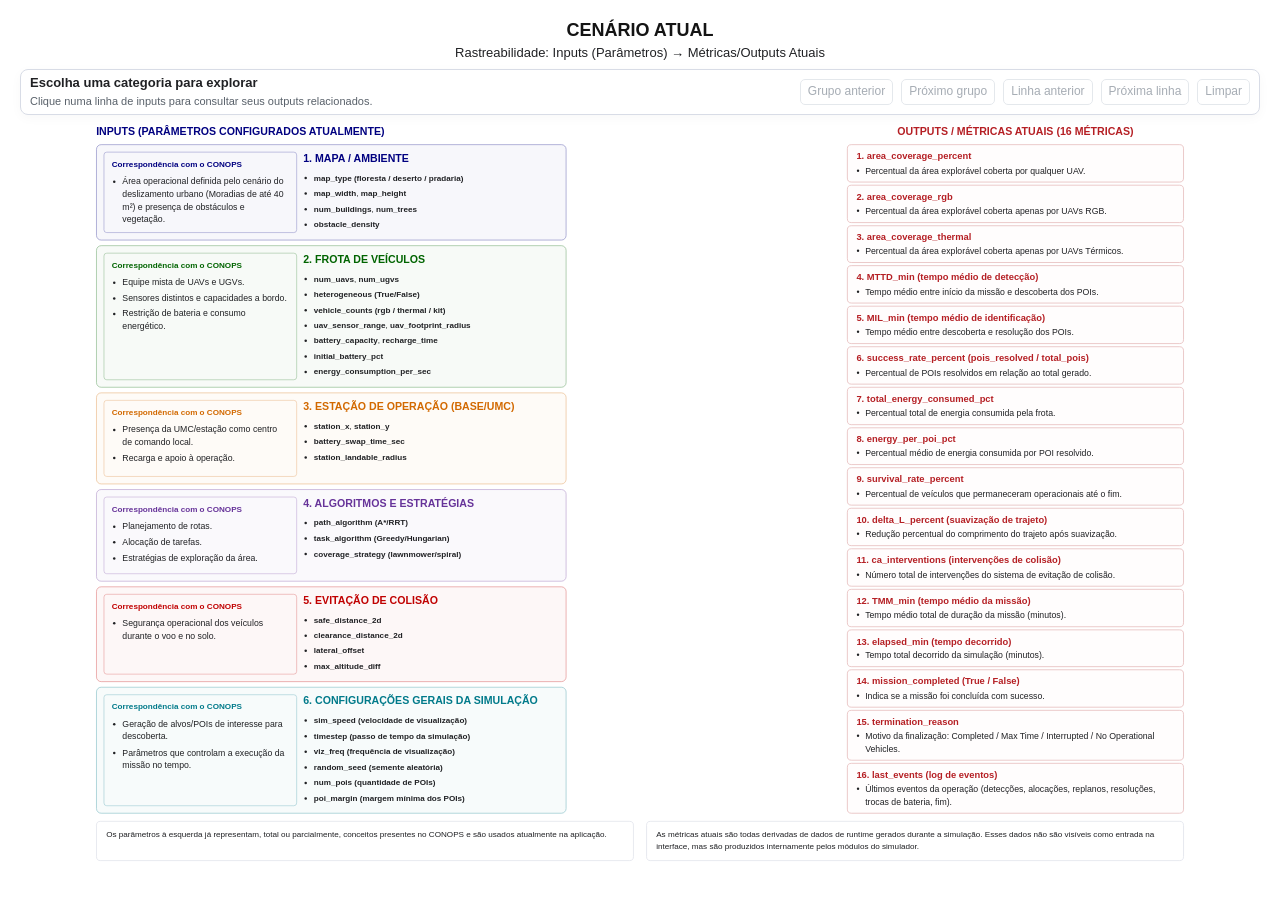
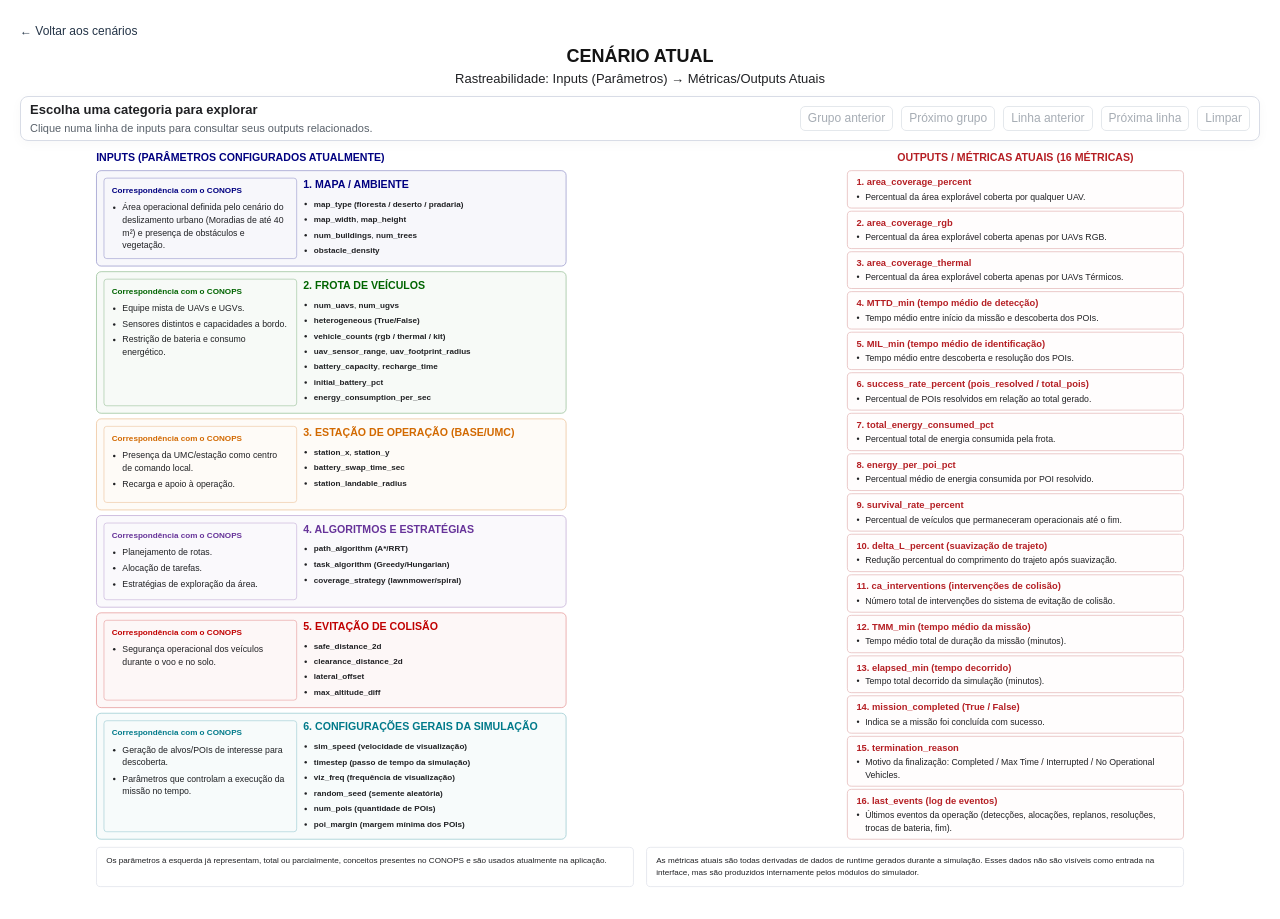
Before and after one commit to eduardosousa559/matriz-rastreabilidade, a plain HTML site: page cenario-atual/index.html in a window 1280 px wide. Before the commit the page ends 893 px from the top, so only its background shows below. Drawn offline with Linux system fonts and the light colour scheme.

Commit message:
Adicionar navegação de retorno

```diff
--- a/cenario-atual/index.html
+++ b/cenario-atual/index.html
@@ -9,6 +9,7 @@
   <script defer src="app.js"></script>
 </head>
 <body>
+  <a class="back-link" href="../">&larr; Voltar aos cen&aacute;rios</a>
   <main id="diagram"></main>
   <p id="model-status" role="status">Carregando diagrama…</p>
   <noscript>Ative o JavaScript no navegador para visualizar o diagrama.</noscript>
--- a/cenario-atual/styles.css
+++ b/cenario-atual/styles.css
@@ -8,6 +8,15 @@ body {
   font-size: 14px;
   line-height: 1.45;
 }
+.back-link {
+  display: inline-block;
+  margin-bottom: 6px;
+  color: #243447;
+  font-size: 12px;
+  text-decoration: none;
+}
+.back-link:hover { text-decoration: underline; }
+.back-link:focus-visible { outline: 2px solid #243447; outline-offset: 2px; }
 .diagram-header { text-align: center; margin-bottom: 8px; }
 .diagram-header h1 { margin: 0 0 3px; font-size: 18px; line-height: 1.2; color: #141414; }
 .diagram-subtitle { margin: 0; font-size: 13px; line-height: 1.3; }
--- a/cenario-desejado/styles.css
+++ b/cenario-desejado/styles.css
@@ -8,6 +8,15 @@ body {
   font-size: 14px;
   line-height: 1.45;
 }
+.back-link {
+  display: inline-block;
+  margin-bottom: 6px;
+  color: #243447;
+  font-size: 12px;
+  text-decoration: none;
+}
+.back-link:hover { text-decoration: underline; }
+.back-link:focus-visible { outline: 2px solid #243447; outline-offset: 2px; }
 .diagram-header { text-align: center; margin-bottom: 8px; }
 .diagram-header h1 { margin: 0 0 3px; font-size: 18px; line-height: 1.2; color: #141414; }
 .diagram-subtitle { margin: 0; font-size: 13px; line-height: 1.3; }
```
Also changed, not shown: cenario-desejado/index.html (+1 -0 lines).
